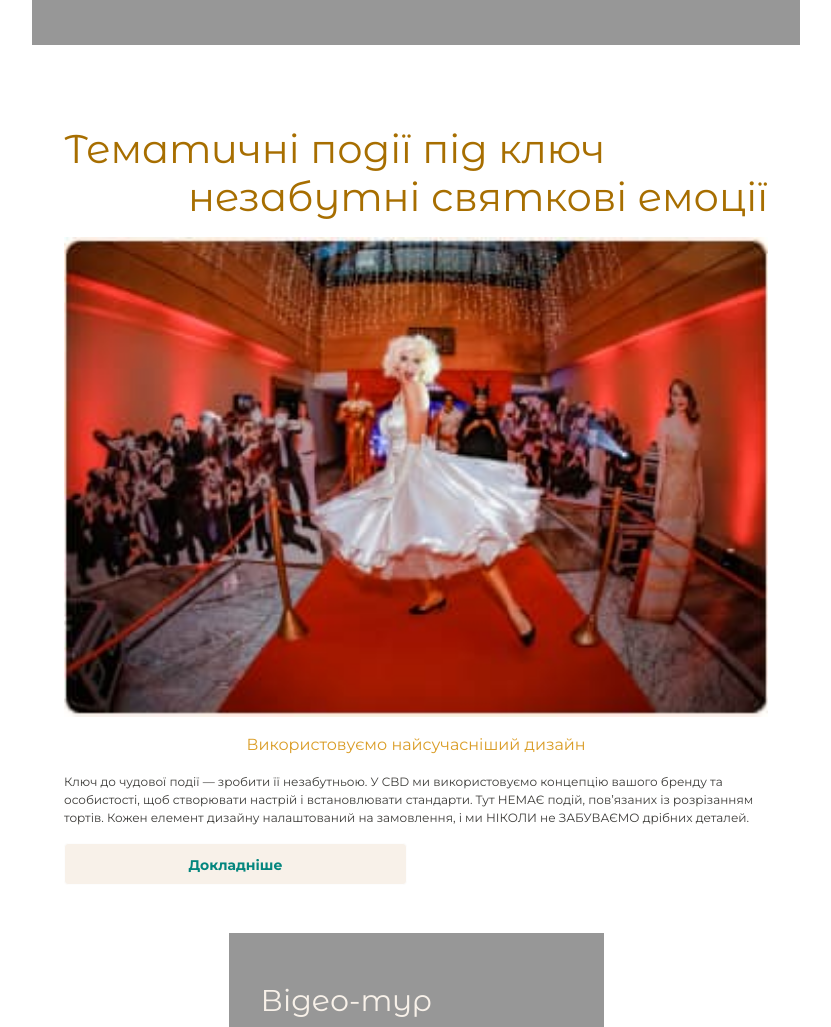
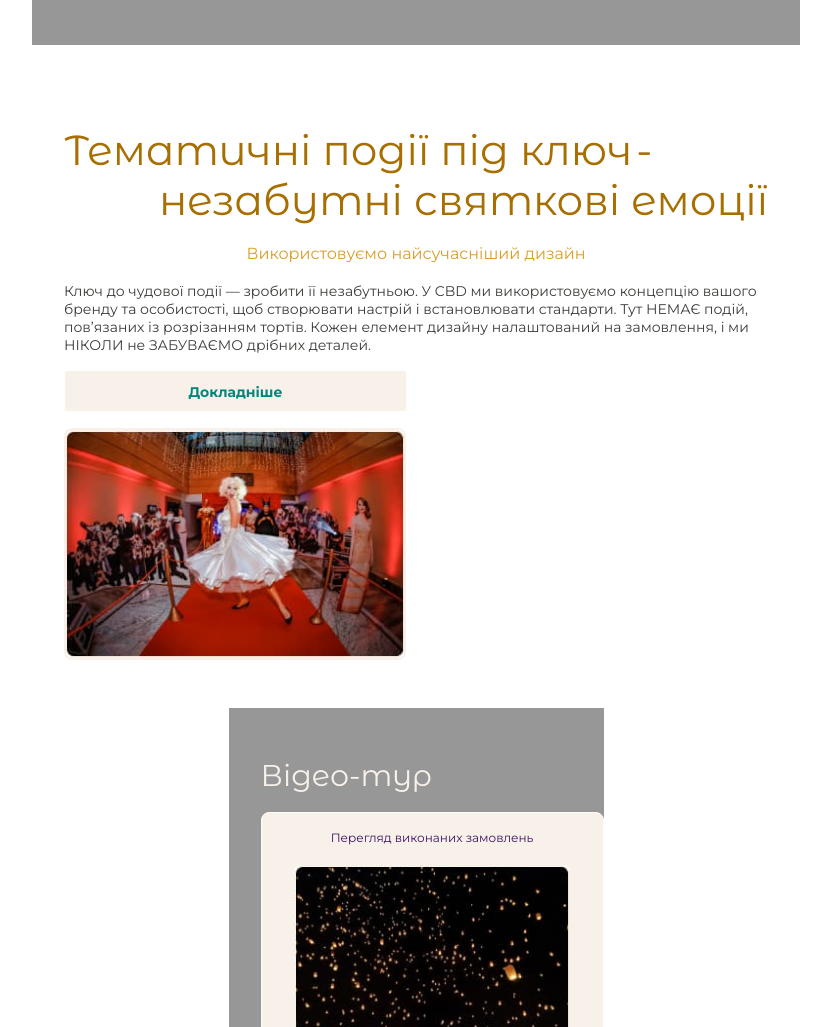
Before and after one commit to sergiy1999/CDB-1, a plain HTML site: page index.html in a window 1280 px wide. Shown: the part 3068-4095 px from the top of the page, without its empty margins (224-1055 px from the left). Drawn offline with nearby package versions, Linux system fonts and the light colour scheme; files whose address does not match are found by name.

Commit message:
update title section

```diff
--- a/css/style.css
+++ b/css/style.css
@@ -415,10 +415,25 @@ margin-left: 15%;
     color: #a76e00;
 }
 
+.tere{
+    display: none;
+}
+
+.unforgettable{
+    display: block;
+}
+
 .line-guarantees{
+    display: block;
+    width: 100%;
     border: 1px solid #a76e00;
     width: 343px;
     height: 0px;
+}
+
+.emotions{
+    display: block;
+    text-align: end;
 }
 
 .holidays{
@@ -1123,8 +1138,13 @@ color: #979797;
    }
 
    .events{
-    font-size: 40px;
+    font-size: 42px;
     line-height: 1.2;
+   }
+
+   .tere{
+    display: inline;
+    margin-left: 4px;
    }
 
    .line-guarantees{
@@ -1136,15 +1156,36 @@ color: #979797;
    }
 
    .emotions{
-    display: block;
     text-align: right;
+   }
+
+   .unforgettable{
+    display: inline;
    }
 
    .box-monro{
     display: flex;
     flex-direction: column;
    }
+
+   .img-monro{
+   border: 2px solid #f8f1e9;
+   border-radius: 8px;
+   width: 342px;
+   height: 232px;
+   order: 2;
+   }
+
    .possibility{
     order: 0;
    }
+
+   .keys{
+    font-size: 14px;
+    line-height: 1.28571;
+   }
+
+   .text-guarantees{
+
+   }
  }
--- a/index.html
+++ b/index.html
@@ -153,13 +153,11 @@
       </section>
       <section class="guarantees">
         <div class="conteiner">
-           <h2 class="events">Тематичні події під ключ<span class="emotions">незабутні святкові емоції</span></h2>
-           <div class="line-guarantees"></div>
-            <h2 class="events-emotions holidays">незабутні</br> святкові емоції</h2>
+           <h2 class="events">Тематичні події під ключ<span class="tere">-</span><span class="line-guarantees"></span><span class="emotions"><span class="unforgettable"> незабутні </span> святкові емоції</span></h2>
             <div class="box-monro">
               <img class="img-monro" src="./images/monro.jpg" alt="monro">
                 <p class="possibility">Використовуємо найсучасніший дизайн</p>
-               <div>
+               <div class="text-guarantees">
                     <p class="keys">Ключ до чудової події — зробити її незабутньою. У CBD ми використовуємо концепцію вашого бренду та особистості, щоб створювати настрій і встановлювати стандарти.
 
                         Тут НЕМАЄ подій, пов’язаних із розрізанням тортів. Кожен елемент дизайну налаштований на замовлення, і ми НІКОЛИ не ЗАБУВАЄМО дрібних деталей.
```
